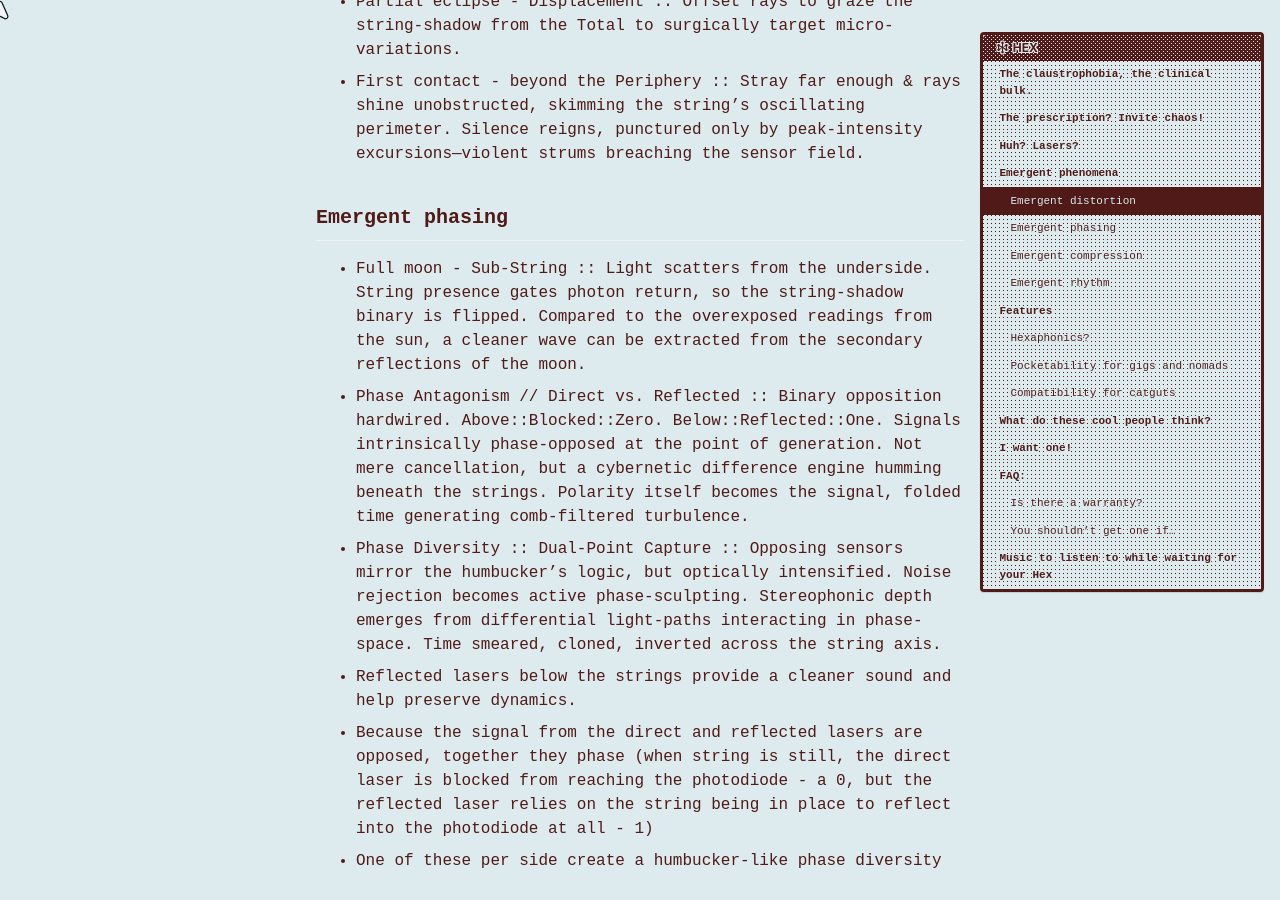
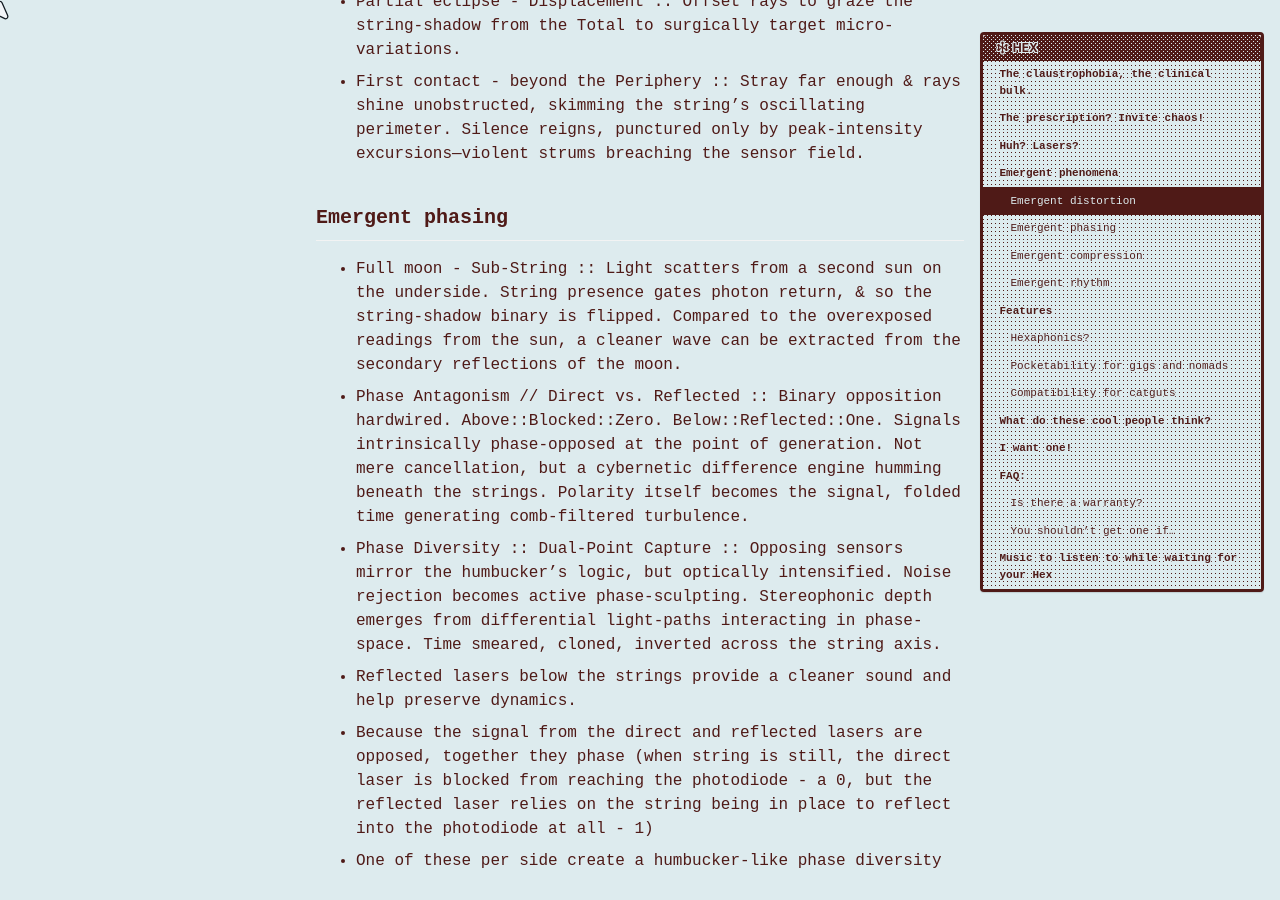
Before and after one commit to cryotato/cryotato.github.io, a Jekyll site: the page built from _pages/shop.md, in a window 1280 px wide and 900 px high, scrolled down 1595 px. Built offline with Jekyll 4.4.1, drawn with Linux system fonts in a browser that asks for light colours; cached includes are drawn as plain includes.

Commit message:
Update shop.md

```diff
--- a/_pages/shop.md
+++ b/_pages/shop.md
@@ -33,7 +33,7 @@ You open the door, to another door, to another door. In this unexplored territor
 
 ## Emergent phasing
 
-*   Full moon - Sub-String :: Light scatters from the underside. String presence gates photon return, so the string-shadow binary is flipped. Compared to the overexposed readings from the sun, a cleaner wave can be extracted from the secondary reflections of the moon.
+*   Full moon - Sub-String :: Light scatters from a second sun on the underside. String presence gates photon return, & so the string-shadow binary is flipped. Compared to the overexposed readings from the sun, a cleaner wave can be extracted from the secondary reflections of the moon.
 *   Phase Antagonism // Direct vs. Reflected :: Binary opposition hardwired. Above::Blocked::Zero. Below::Reflected::One. Signals intrinsically phase-opposed at the point of generation. Not mere cancellation, but a cybernetic difference engine humming beneath the strings. Polarity itself becomes the signal, folded time generating comb-filtered turbulence.
 *   Phase Diversity :: Dual-Point Capture :: Opposing sensors mirror the humbucker's logic, but optically intensified. Noise rejection becomes active phase-sculpting. Stereophonic depth emerges from differential light-paths interacting in phase-space. Time smeared, cloned, inverted across the string axis.
 - Reflected lasers below the strings provide a cleaner sound and help preserve dynamics.
```
